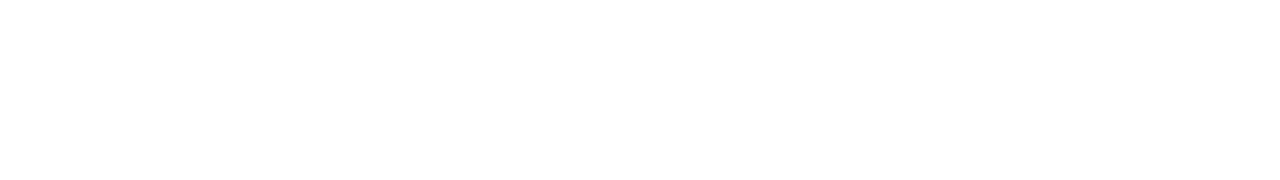
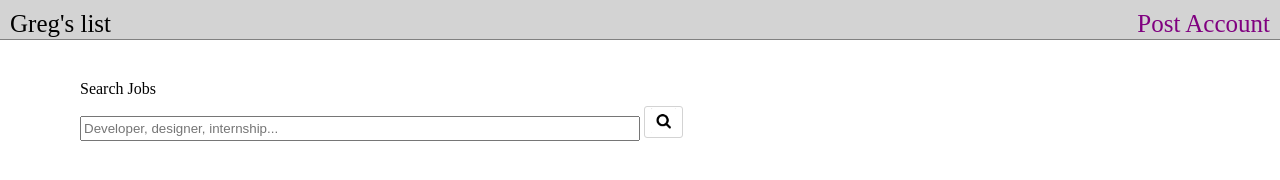
Before and after one commit to tylerco56/gregslist, a plain HTML site: page index.html in a window 1280 px wide. Drawn offline with Linux system fonts and the light colour scheme.

Commit message:
1st saving progress

```diff
--- a/index.html
+++ b/index.html
@@ -1,9 +1,27 @@
 <!DOCTYPE html>
 <html>
 <head>
-	<title></title>
+	<title>Greg's List | Find Junk</title>
+	<link rel="stylesheet" type="text/css" href="main.css">
 </head>
 <body>
-
+	<header class="nav-bar">
+		<nav class="nav-logo">
+			<span>Greg's list</span>
+		</nav>
+		<nav class="nav-links">
+			<a href="nothing.html">Post</a>
+			<a href="nothing.html">Account</a>
+		</nav>
+	</header>
+	<section class="search-container">
+		<form>
+			<label for="search">Search Jobs</label>
+			<input type="text" id="search" placeholder="Developer, designer, internship..." />
+			<button type="submit" class="search-button">
+				<img src="magnifying-glass.png" alt="search button">
+			</button>
+		</form>
+	</section>
 </body>
 </html>
--- a/main.css
+++ b/main.css
@@ -1,3 +1,67 @@
-html {
-	/*comment*/
+* {
+  box-sizing: border-box;
 }
+
+body {
+  margin: 0;
+  padding: 80px
+}
+
+.nav-bar {
+  position: fixed;
+  top: 0;
+  left: 0;
+  right: 0;
+  padding: 10px;
+	height: 40px;
+	width: 100%;
+  font-size: 25px;
+	background-color: lightgray;
+  border-bottom: 1px solid gray;
+}
+
+.nav-logo {
+  display: inline-block;
+
+}
+
+.nav-links {
+	position: absolute;
+  right: 10px;
+  top: 10px;
+}
+
+.nav-bar a:link {
+	color: purple;
+	text-decoration: none;
+}
+
+.nav-bar a:hover {
+  text-decoration: underline;
+}
+
+.search-container {
+  margin-bottom: 30px;
+}
+
+label {
+  display: block;
+  margin-bottom: 8px;
+}
+
+.search-container input {
+  height: 25px;
+  width: 50%;
+}
+
+.search-button {
+  background-color: white;
+  border-color: white;
+  border: 1px solid lightgray;
+  border-radius: 3px;
+}
+
+.search-button img {
+  height: 25px;
+  width: 25px;
+}
```
Also changed, not shown: magnifying-glass.png (added).
